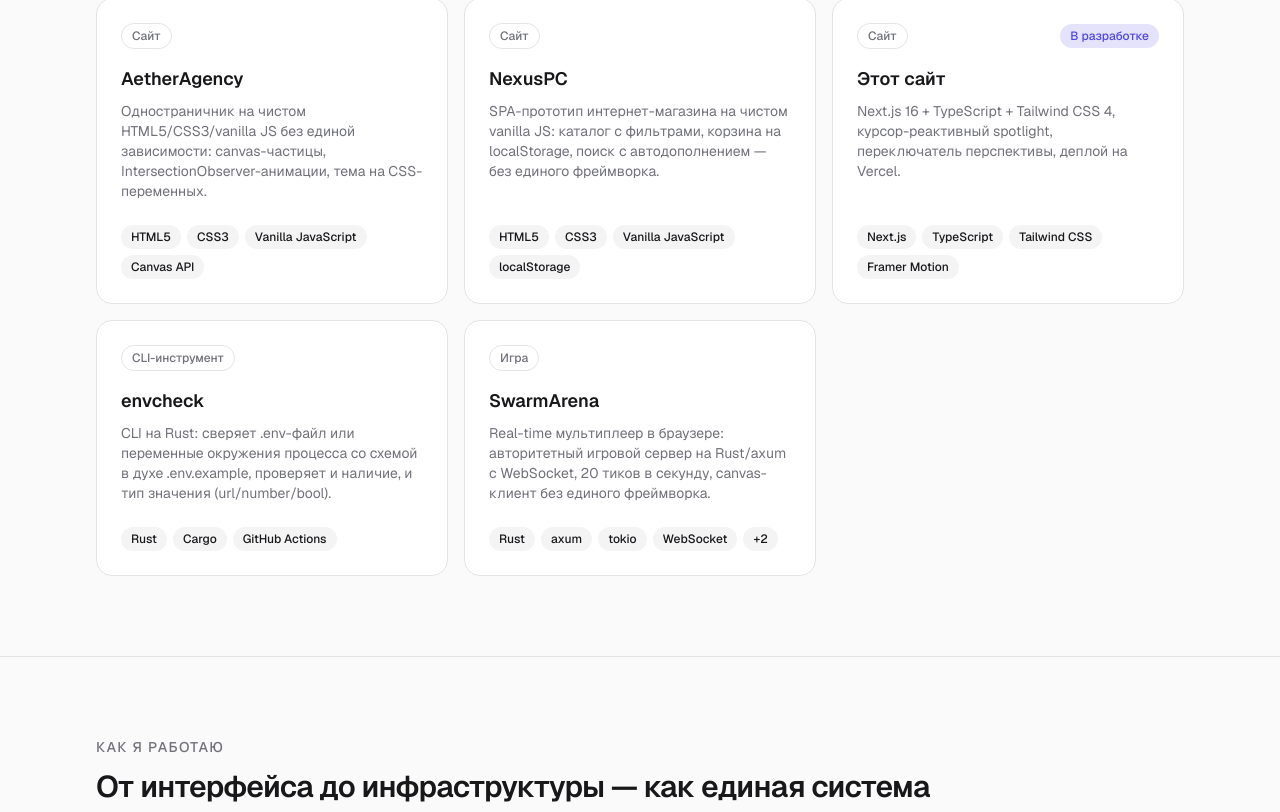
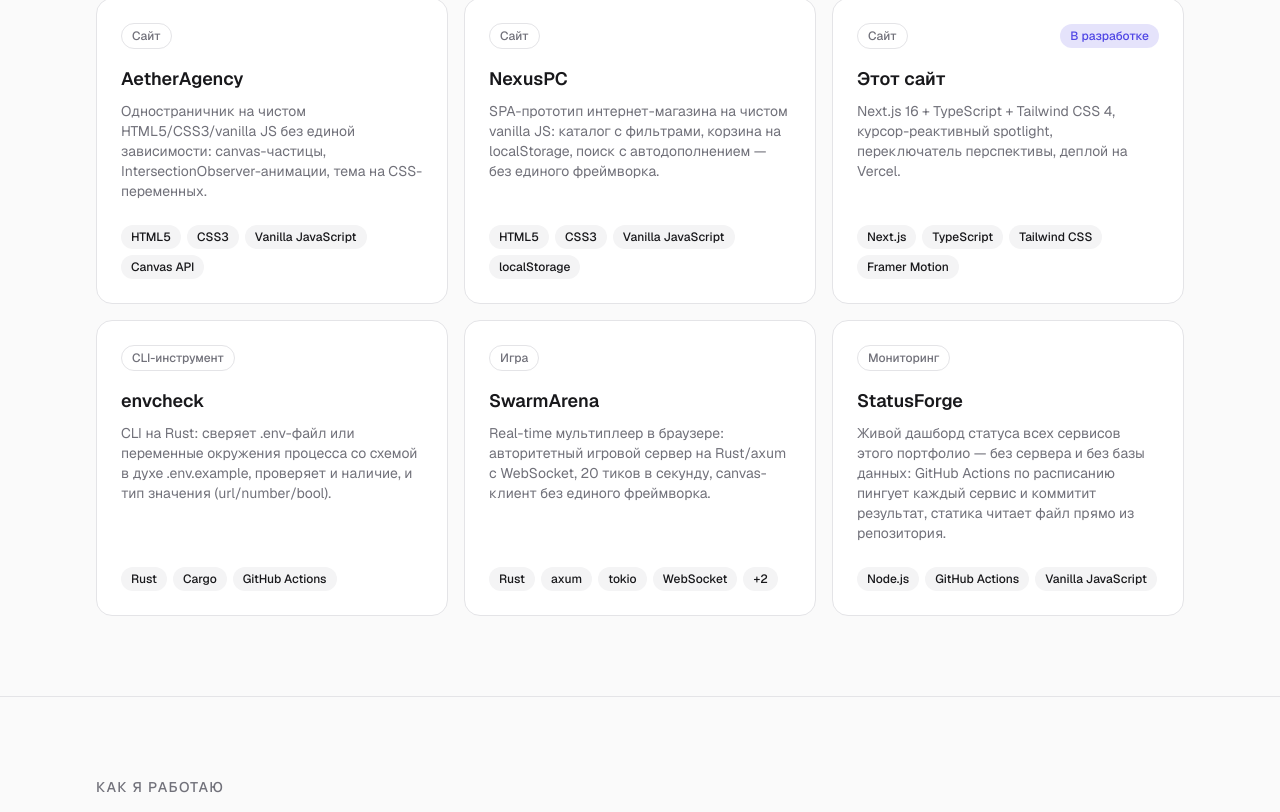
Before and after one commit to ChevvyOkK/portfolio-site, a Next.js app: page / in a window 1280 px wide. Shown: the part 1446-2258 px from the top of the page. Built offline with nearby package versions, Linux system fonts and the light colour scheme; no server answers.

Commit message:
Add StatusForge as 9th project (new monitoring project type)

```diff
--- a/content/projects.ts
+++ b/content/projects.ts
@@ -1,6 +1,13 @@
 import type { Perspective } from "@/lib/perspective";
 
-export type ProjectType = "desktop" | "web-service" | "simulation" | "site" | "cli" | "game";
+export type ProjectType =
+  | "desktop"
+  | "web-service"
+  | "simulation"
+  | "site"
+  | "cli"
+  | "game"
+  | "monitoring";
 export type ProjectStatus = "in-progress" | "done";
 
 export type Project = {
@@ -28,6 +35,7 @@
   site: "Сайт",
   cli: "CLI-инструмент",
   game: "Игра",
+  monitoring: "Мониторинг",
 };
 
 export const PROJECTS: Project[] = [
@@ -280,4 +288,33 @@
       { src: "/screenshots/swarm-arena/gameplay.jpg", alt: "Игровой процесс SwarmArena" },
     ],
   },
+  {
+    slug: "statusforge",
+    title: "StatusForge",
+    type: "monitoring",
+    status: "done",
+    pitch: {
+      engineer:
+        "Живой дашборд статуса всех сервисов этого портфолио — без сервера и без базы данных: GitHub Actions по расписанию пингует каждый сервис и коммитит результат, статика читает файл прямо из репозитория.",
+      recruiter:
+        "Не ещё один CRUD, а честная демонстрация systems thinking — построен на выводах из реальных инцидентов, случившихся при деплое остальных проектов этого портфолио.",
+      client:
+        "Одна страница показывает, что все сайты и сервисы портфолио прямо сейчас работают — и как быстро отвечают.",
+    },
+    problem:
+      "Сервис, который мониторит другие сервисы, сам является ещё одним сервисом, которому тоже нужен мониторинг — особенно на бесплатном тарифе, где он точно так же засыпает через 15 минут простоя. Хотелось решение, у которого в принципе нечему падать независимо от GitHub.",
+    role: "Архитектура целиком: скрипт-пинг, GitHub Actions как cron, git как хранилище, статический дашборд.",
+    stack: ["Node.js", "GitHub Actions", "Vanilla JavaScript"],
+    highlights: [
+      "Ноль инфраструктуры: GitHub Actions пингует сервисы каждые ~10 минут и коммитит data/history.json, дашборд читает его напрямую с raw.githubusercontent.com — нет ни сервера, ни базы данных, которые могли бы сами упасть",
+      "Таймаут пинга — 60 секунд, а не типичные несколько: SkillForge API и SwarmArena-сервер живут на бесплатном Render, который засыпает от простоя и просыпается до ~50 секунд — короткий таймаут принял бы это состояние за настоящий отказ",
+      "Любой ответ сервера, включая 401/404, засчитывается как «работает» — это доказывает, что сервер жив, а не что каждый его маршрут отдаёт 200",
+      "Данные накапливаются с момента первого запуска — дашборд честно показывает «истории пока мало», а не рисует процент аптайма из одной точки",
+    ],
+    links: {
+      github: "https://github.com/ChevvyOkK/statusforge",
+      demo: "https://statusforge-one.vercel.app",
+    },
+    screenshots: [{ src: "/screenshots/statusforge/dashboard.jpg", alt: "Дашборд StatusForge" }],
+  },
 ];
```
Also changed, not shown: public/screenshots/statusforge/dashboard.jpg (added).
